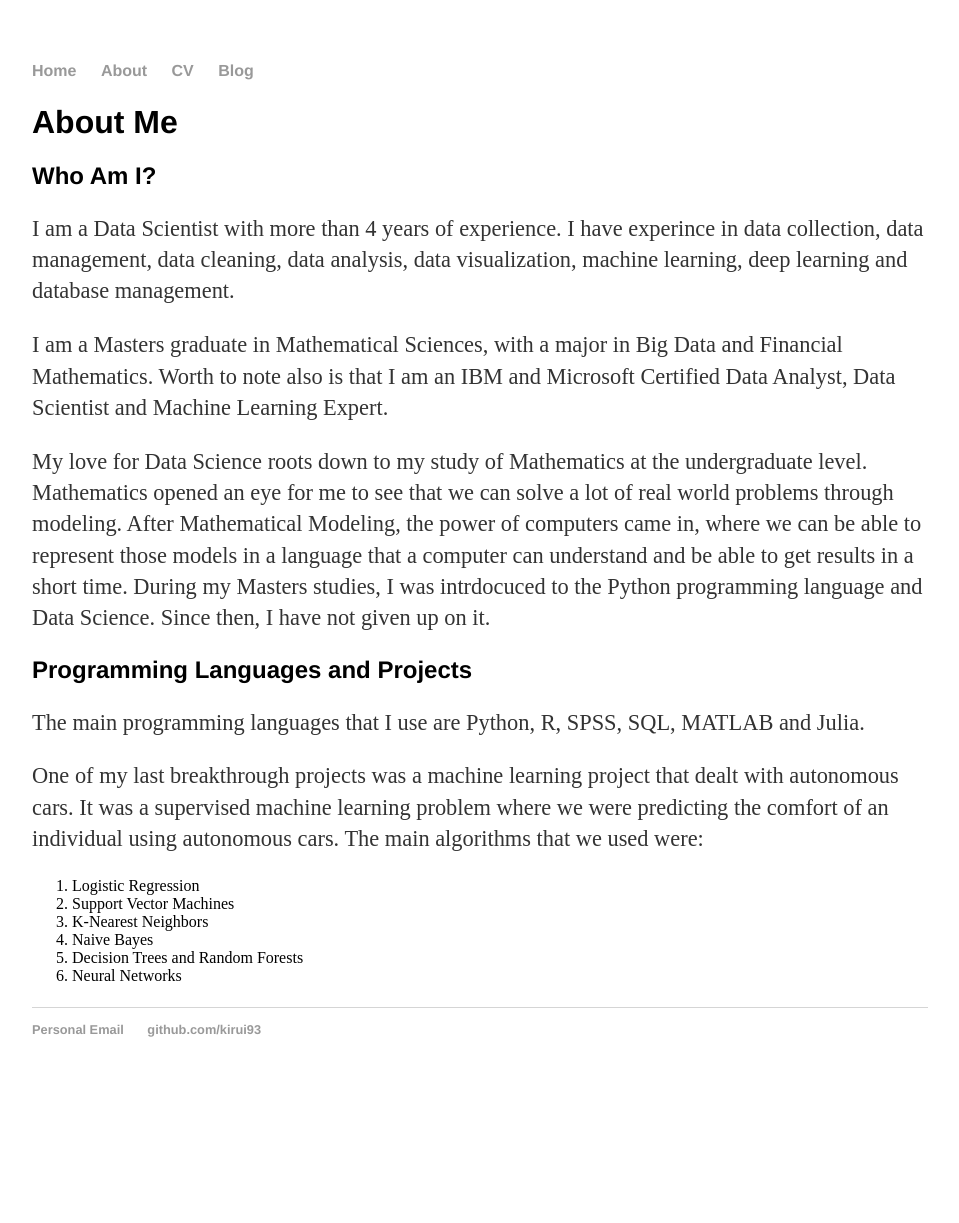
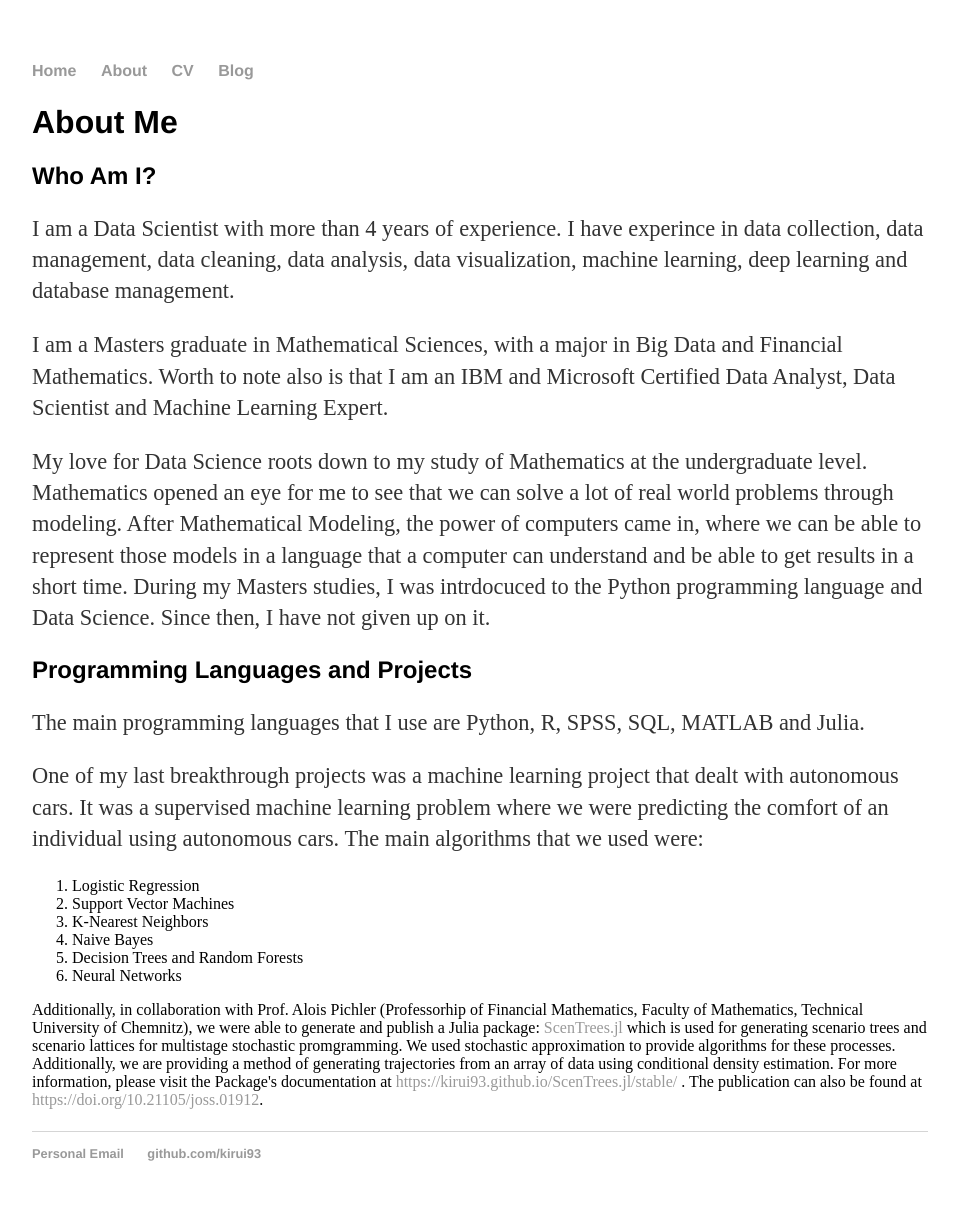
Before and after one commit to kirui93/kirui93.github.io, a Jekyll site: the page built from about/index.html, in a window 1280 px wide. Shown: the whole page, without its empty margins (160-1119 px from the left). Built offline with Jekyll 4.4.1, drawn with Linux system fonts in a browser that asks for light colours; before the commit the page ends 1099 px from its top, so only the background shows below that.

Commit message:
Add julia package

```diff
--- a/about/index.html
+++ b/about/index.html
@@ -26,7 +26,7 @@ title: Kipngeno Kirui, About.
     		The main programming languages that I use are Python, R, SPSS, SQL, MATLAB and Julia.
   	</p>
   	<p>
-    		One of my last breakthrough projects was a machine learning project that dealt with autonomous cars. It was a supervised machine learning problem where we were predicting the comfort of an individual using autonomous cars.
+    	One of my last breakthrough projects was a machine learning project that dealt with autonomous cars. It was a supervised machine learning problem where we were predicting the comfort of an individual using autonomous cars.
     		The main algorithms that we used were:
 	    <ol>
 	      <li>Logistic Regression</li>
@@ -36,6 +36,9 @@ title: Kipngeno Kirui, About.
 	      <li>Decision Trees and Random Forests</li>
 	      <li>Neural Networks </li>
 	    </ol>
+	Additionally, in collaboration with Prof. Alois Pichler (Professorhip of Financial Mathematics, Faculty of Mathematics, Technical University of Chemnitz), we were able to generate and publish a Julia package:<a href="https://github.com/kirui93/ScenTrees.jl"> ScenTrees.jl</a> which is used for generating scenario trees and scenario lattices for multistage stochastic promgramming.
+	We used stochastic approximation to provide algorithms for these processes. Additionally, we are providing a method of generating trajectories from an array of data using conditional density estimation.
+	For more information, please visit the Package's documentation at <a href="https://kirui93.github.io/ScenTrees.jl/stable/"> https://kirui93.github.io/ScenTrees.jl/stable/</a> . The publication can also be found at <a href="https://doi.org/10.21105/joss.01912"> https://doi.org/10.21105/joss.01912</a>.
   	</p>
 
 </div>
```
